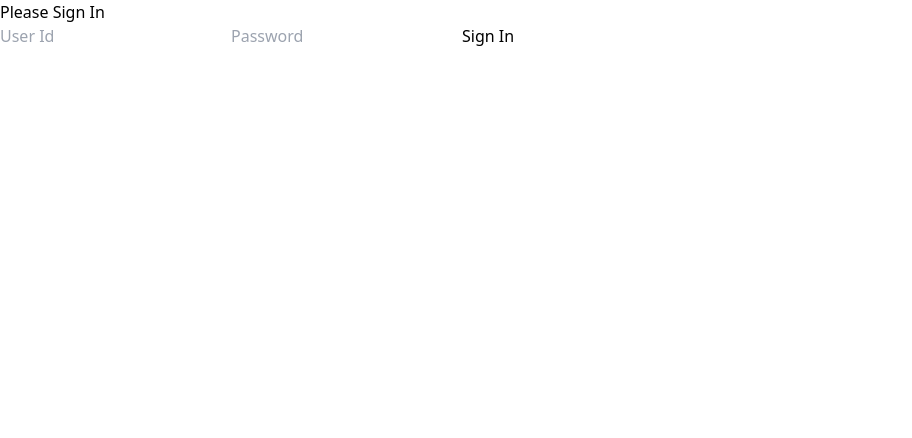
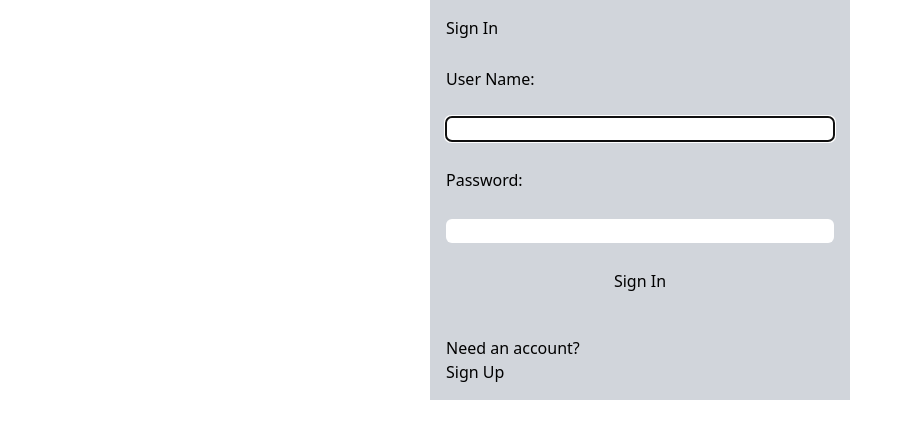
Before and after one commit to MillyMillyL/chat, a React (Vite) app: page /signin in a window 1280 px wide. Shown: the top 438 px of the page, without its empty margins (0-912 px from the left). Built offline with nearby package versions, Linux system fonts and the light colour scheme.

Commit message:
refactured login

```diff
--- a/src/App.jsx
+++ b/src/App.jsx
@@ -33,10 +33,10 @@ const router = createBrowserRouter(
 
 function App() {
   return (
-    <div>
+    <main>
       <RouterProvider router={router} />
       <Toaster />
-    </div>
+    </main>
   );
 }
 
--- a/src/pages/Signin.jsx
+++ b/src/pages/Signin.jsx
@@ -1,12 +1,30 @@
-import { useState } from 'react';
+import { useEffect, useRef, useState } from 'react';
 import { useLoginQuery } from '../queries/useLoginQuery';
 import useAuth from '../hooks/useAuth';
+import { Link } from 'react-router-dom';
+import toast from 'react-hot-toast';
 
 function Signin() {
+  const userIdRef = useRef();
+  const errRef = useRef();
+
   const [userId, setUserId] = useState('');
   const [password, setPassword] = useState('');
-  const { login } = useLoginQuery();
+  const [errMsg, setErrMsg] = useState('');
+  const { login, isLoginError, loginError } = useLoginQuery();
   const { setIsLoggedIn } = useAuth();
+
+  useEffect(() => {
+    userIdRef.current.focus();
+  }, []);
+
+  useEffect(() => {
+    setErrMsg('');
+  }, [userId, password]);
+
+  useEffect(() => {
+    if (isLoginError) setErrMsg(loginError.message);
+  }, [isLoginError, loginError]);
 
   function handleLogIn(e) {
     e.preventDefault();
@@ -14,37 +32,61 @@ function Signin() {
     login(
       { userId, password },
       {
+        onSuccess: () => {
+          setIsLoggedIn(true);
+          toast.success(`${userId}, You are logged in`);
+        },
         onSettled: () => {
           setUserId('');
           setPassword('');
-          setIsLoggedIn(true);
+        },
+        onError: () => {
+          errRef.current.focus();
         },
       },
     );
   }
 
   return (
-    <div className="container mx-auto">
-      <h1>Please Sign In</h1>
-      <form onSubmit={handleLogIn}>
+    <section className="container max-w-[420px] min-h-[400px] mx-auto flex flex-col justify-start p-[1rem] bg-gray-300">
+      <p
+        ref={errRef}
+        className={errMsg ? 'text-red-500' : 'offscreen'}
+        aria-live="assertive"
+      >
+        {errMsg}
+      </p>
+      <h1>Sign In</h1>
+      <form
+        onSubmit={handleLogIn}
+        className="flex flex-col justify-evenly flex-grow pb-[1rem]"
+      >
+        <label htmlFor="username">User Name:</label>
         <input
+          id="username"
           type="text"
-          placeholder="User Id"
-          name="userId"
           onChange={(e) => setUserId(e.target.value)}
           value={userId}
+          className="border-1 w-full rounded-md"
+          ref={userIdRef}
+          autoComplete="off"
+          required
         />
+        <label htmlFor="pass">Password:</label>
         <input
+          id="pass"
           type="password"
-          placeholder="Password"
-          name="password"
           onChange={(e) => setPassword(e.target.value)}
           value={password}
+          className="border-1 w-full rounded-md"
+          required
         />
         {/* <input type="checkbox" checked /> */}
         <button>Sign In</button>
       </form>
-    </div>
+      <p>Need an account?</p>
+      <Link to="/signup">Sign Up</Link>
+    </section>
   );
 }
 
--- a/src/pages/Signup.jsx
+++ b/src/pages/Signup.jsx
@@ -22,26 +22,22 @@ function Signup() {
   const [validMatch, setValidMatch] = useState(false);
   const [matchFocus, setMatchFocus] = useState(false);
 
+  const { signUp } = useSignUp();
+
   const [errMsg, setErrMsg] = useState('');
   const [success, setSuccess] = useState(false);
 
-  const signUp = useSignUp();
-
   useEffect(() => {
-    userRef.current.focus();
+    userRef?.current.focus();
   }, []);
 
   useEffect(() => {
     const result = USER_REGEX.test(userId);
-    console.log(result);
-    console.log(userId);
     setValidName(result);
   }, [userId]);
 
   useEffect(() => {
     const result = PSW_REGEX.test(password);
-    console.log(result);
-    console.log(password);
     setValidPsw(result);
     const match = password === matchPsw;
     setValidMatch(match);
@@ -51,7 +47,7 @@ function Signup() {
     setErrMsg('');
   }, [userId, password, matchPsw]);
 
-  function handleSignup(e) {
+  async function handleSignup(e) {
     e.preventDefault();
     //if button enabled with JS hack
     const v1 = USER_REGEX.test(userId);
@@ -60,16 +56,20 @@ function Signup() {
       setErrMsg('Invalid entry');
       return;
     }
-    console.log(userId, password);
 
-    signUp({ userId, password });
-    setSuccess(true);
+    const res = await signUp({ userId, password });
+
+    if (res.code !== 2000) {
+      setErrMsg(res.message);
+    } else {
+      setSuccess(true);
+    }
   }
 
   return (
     <>
       {success ? (
-        <section>
+        <section className="container max-w-[420px] min-h-[400px] mx-auto flex flex-col justify-start p-[1rem] bg-gray-300">
           <h1>Success!</h1>
           <Link to="/signin">Signin</Link>
         </section>
--- a/src/queries/useLoginQuery.js
+++ b/src/queries/useLoginQuery.js
@@ -19,11 +19,12 @@ export function useLoginQuery() {
       queryClient.setQueryData(['user'], data);
       navigate('/chat', { replace: true });
     },
-    onError: (error) => {
-      toast.error('Login unsuccessfull, please check and retry', error);
-    },
   });
-  const { mutate: login } = loginMutate;
+  const {
+    mutate: login,
+    error: loginError,
+    isError: isLoginError,
+  } = loginMutate;
 
   const refreshLoginMutate = useMutation({
     mutationFn: remoteRefreshLogin,
@@ -41,5 +42,5 @@ export function useLoginQuery() {
 
   const { mutate: refreshLogin } = refreshLoginMutate;
 
-  return { login, refreshLogin };
+  return { login, isLoginError, loginError, refreshLogin };
 }
--- a/src/queries/useSignUp.js
+++ b/src/queries/useSignUp.js
@@ -1,16 +1,10 @@
 import { useMutation } from '@tanstack/react-query';
-
 import { apiSignUp } from '../services/apiAuth';
-import { useNavigate } from 'react-router-dom';
 
 export function useSignUp() {
-  const navigate = useNavigate();
-  const { mutate: signUp, status } = useMutation({
+  const { mutateAsync: signUp } = useMutation({
     mutationFn: ({ userId, password }) => apiSignUp({ userId, password }),
-    onSuccess: () => {
-      navigate('/signin');
-    },
   });
-  console.log(status);
-  return signUp;
+
+  return { signUp };
 }
--- a/src/services/apiAuth.js
+++ b/src/services/apiAuth.js
@@ -1,9 +1,6 @@
-import toast from 'react-hot-toast';
-
 export async function remoteLogin(loginData) {
   const { userId, password } = loginData;
 
-  try {
   const res = await fetch('/api/User/SignIn', {
     method: 'PUT',
     headers: {
@@ -17,16 +14,12 @@ export async function remoteLogin(loginData) {
   });
 
   if (!res.ok) {
-      throw new Error(`Failed to Loggin. Status: ${res.status}`);
+    throw new Error(`Failed to Loggin, ${res.status}: ${res.statusText}`);
   }
 
   const data = await res.json();
 
   return data.data;
-  } catch (error) {
-    console.error('Error Logging in: ', error.message);
-    throw error;
-  }
 }
 
 export async function refreshLogin() {
@@ -63,13 +56,10 @@ export async function signChatOut(token) {
 
   const res = await fetch('/api/User/SignChatOut', requestOptions);
 
-  console.log(res);
-
   return await res.json();
 }
 
 export async function apiSignUp({ userId, password }) {
-  try {
   const res = await fetch('/api/User/SignUp', {
     method: 'PUT',
     headers: {
@@ -82,12 +72,5 @@ export async function apiSignUp({ userId, password }) {
     }),
   });
 
-    if (!res.ok) {
-      throw new Error('Network response was not ok');
+  return await res.json();
 }
-
-    toast.success('Account successfully created, please login!');
-  } catch (error) {
-    toast.error('Error during authentication:', error);
-  }
-}
```
Lines whose indentation alone changed are shown as unchanged.
